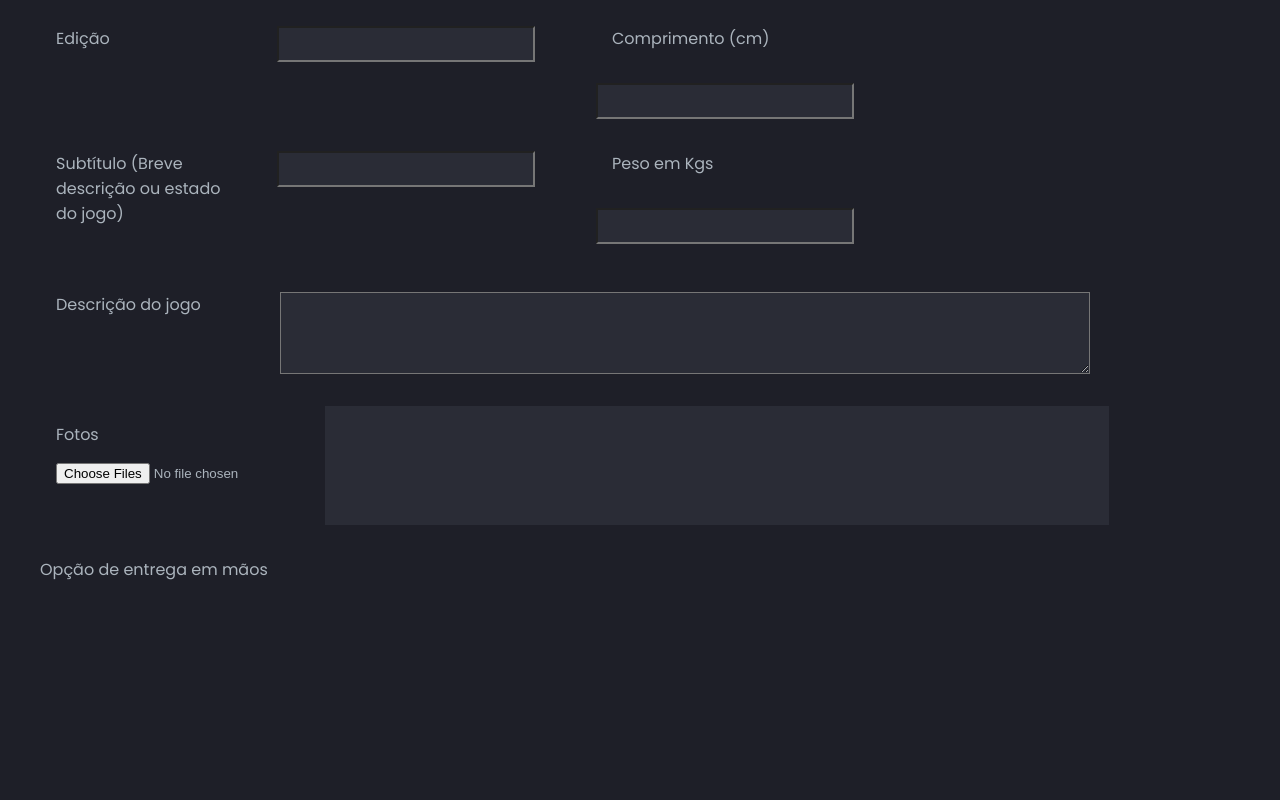
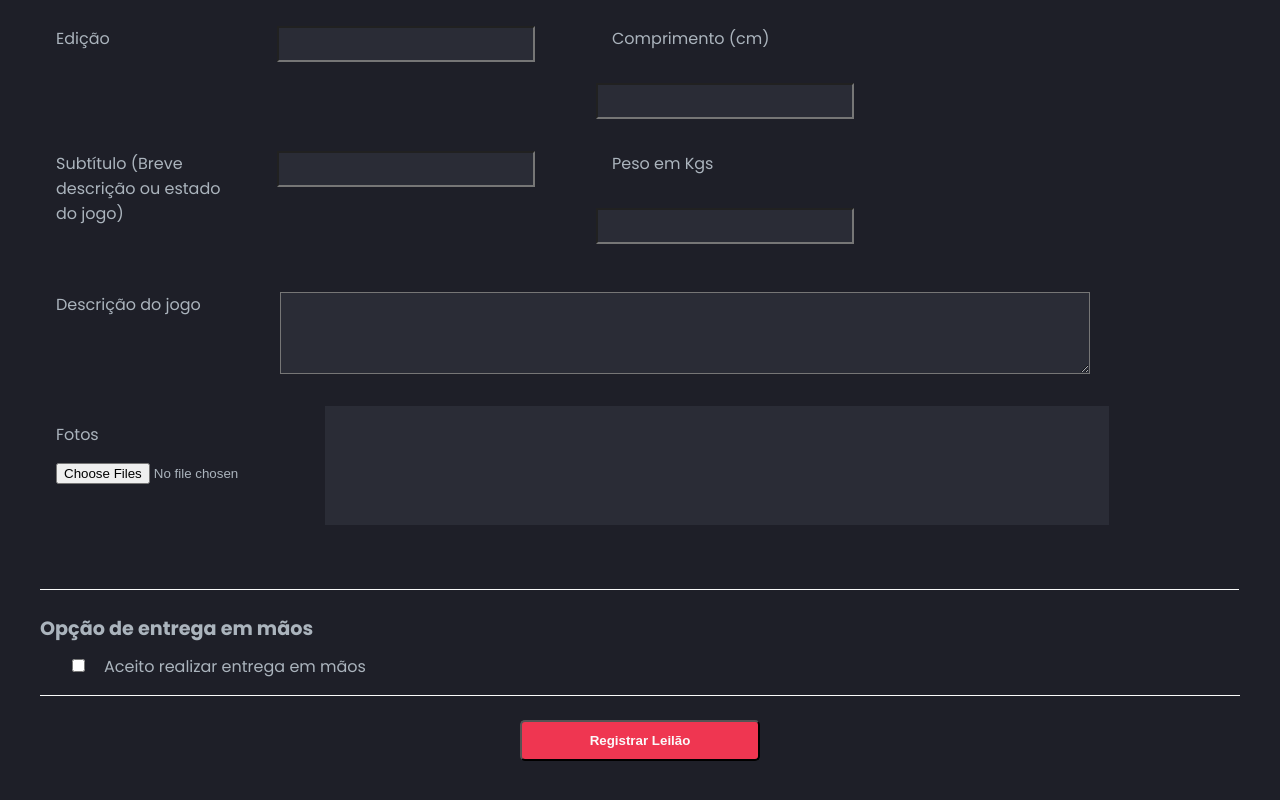
Before and after one commit to juliobarcellos/leiloa_boardgames_front, a React (Create React App) app: page /leilao/novo in a window 1280 px wide. Shown: the part 594-1394 px from the top of the page. Before the commit the page ends 1192 px from the top, so only its background shows below. Built offline with nearby package versions, Linux system fonts and the light colour scheme; the HTML template or start-up script is replaced by a standard one.

Commit message:
Ajustando new Auction Page

```diff
--- a/src/pages/NewAuctionPage/NewAuction.module.scss
+++ b/src/pages/NewAuctionPage/NewAuction.module.scss
@@ -29,6 +29,7 @@
 .GameData {
     display: flex;
     flex-wrap: wrap;
+    margin-bottom: 3rem;
 
     &__Title {
         border-top: solid 1px #FAFAFA;
@@ -106,17 +107,17 @@
         }
     }
 
-    &__PhotoInput{
+    &__PhotoInput {
         margin-left: 0;
         display: flex;
         flex-direction: column;
 
-        input{
+        input {
             margin-left: 1rem;
         }
     }
 
-    &__Photos{
+    &__Photos {
         background-color: #2A2C36;
         padding: 0.5rem;
         list-style: none;
@@ -125,7 +126,8 @@
         height: 6.4rem;
         overflow-x: scroll;
         overflow-y: hidden;
-        img{
+
+        img {
             height: 80px;
             width: 80px;
             margin: 0.1rem 0.3rem;
@@ -150,52 +152,38 @@ textarea {
     width: 66%;
 }
 
-.select-search{
-    width: 47%;
-
-    &__option{
-        background-color: #FAFAFA;
+.ShipOnHands {
+    span {
+        display: inline-block;
+        border-top: solid 1px #FAFAFA;
+        padding-top: 1.5rem;
+        padding-bottom: 1.5rem;
+        font-size: 1.2rem;
+        height: 1rem;
+        font-weight: bold;
+        width: 93.7vw;
     }
 
-    :nth-child(2){
-        width: 20.1%;
-        position: absolute;
+    input {
+        margin-left: 2rem;
+    }
+}
 
+.Register {
+    display: flex;
+    align-items: center;
+    justify-content: center;
+    border-top: solid 1px #FAFAFA;
+    padding-top: 1.5rem;
+    padding-bottom: 1.5rem;
 
-        ul{
-            height: 50vh;
-            background-color: #2A2C36;
-            list-style: none;
-            margin: 0;
-            padding-inline-start: 0;
-            border: 1px solid #FAFAFA;
-            overflow-y: scroll;
-
-            li{
-                display: contents;
-                border: none;
-                background-color: inherit;
-                width: 100%;
-                text-align: inherit;
-            }
-        }
-
-        button{
-            border: none;
-            width: 100%;
-            background-color: inherit;
-            color: inherit;
-            padding: 0.5rem;
-
-        }
+    button{
+        cursor: pointer;
+        color: #FAFAFA;
+        background-color: #EF3651;
+        border-radius: 5px;
+        font-weight: bold;
+        padding: 0.7rem 1rem;
+        width: 20%;
     }
-
-    input{
-        width: 94%;
-
-
-    }
-
-
-
 }
--- a/src/pages/NewAuctionPage/index.tsx
+++ b/src/pages/NewAuctionPage/index.tsx
@@ -13,14 +13,14 @@ export default function NewAuctionPage() {
     const [search, setSearch] = useState('');
 
     const options = [
-        { label: 'Guerra do Anel', value: 'sv', id: 1 , text: 'Guerra' },
-        { label: 'Galaxy Trucker', value: 'en', id: 2 , text: 'Galaxy T' },
-        { label: 'Galaxy Showdown', value: 'gs', id: 3 , text: 'Galaxy S' },
-        { label: 'Going Crazy', value: 'gc', id: 4 , text: 'Going' },
-        { label: 'Going Crazy', value: 'ga', id: 5 , text: 'Going' },
-        { label: 'Going Crazy', value: 'gd', id: 6 , text: 'Going' },
-        { label: 'Going Crazy', value: 'gr', id: 7 , text: 'Going' },
-        { label: 'Galactic Imperium', value: 'gi', id: 8 , text: ' Gala Im' }
+        { label: 'Guerra do Anel', value: 'sv', id: 1, text: 'Guerra' },
+        { label: 'Galaxy Trucker', value: 'en', id: 2, text: 'Galaxy T' },
+        { label: 'Galaxy Showdown', value: 'gs', id: 3, text: 'Galaxy S' },
+        { label: 'Going Crazy', value: 'gc', id: 4, text: 'Going' },
+        { label: 'Going Crazy', value: 'ga', id: 5, text: 'Going' },
+        { label: 'Going Crazy', value: 'gd', id: 6, text: 'Going' },
+        { label: 'Going Crazy', value: 'gr', id: 7, text: 'Going' },
+        { label: 'Galactic Imperium', value: 'gi', id: 8, text: ' Gala Im' }
     ];
 
     function measurementsOnChange(event: React.ChangeEvent<HTMLInputElement>) {
@@ -130,12 +130,17 @@ export default function NewAuctionPage() {
                         <label htmlFor='inputPhotos'>Fotos</label>
                         <input type="file" id='inputPhotos' name='inputPhotos' onChange={photosOnChange} accept="image/png, image/jpeg, image/jpg" multiple />
                     </section>
-                    <ul className={styles.GameData__Photos}>
-
-                    </ul>
+                    <ul className={styles.GameData__Photos} />
                 </section>
-                <section>
+                <section className={styles.ShipOnHands}>
                     <span>Opção de entrega em mãos</span>
+                    <div>
+                        <input type='checkbox' id='entregaCheck' />
+                        <label htmlFor='entregaCheck'>Aceito realizar entrega em mãos</label>
+                    </div>
+                </section>
+                <section className={styles.Register}>
+                    <button type='submit'>Registrar Leilão</button>
                 </section>
             </form>
         </section>
```
